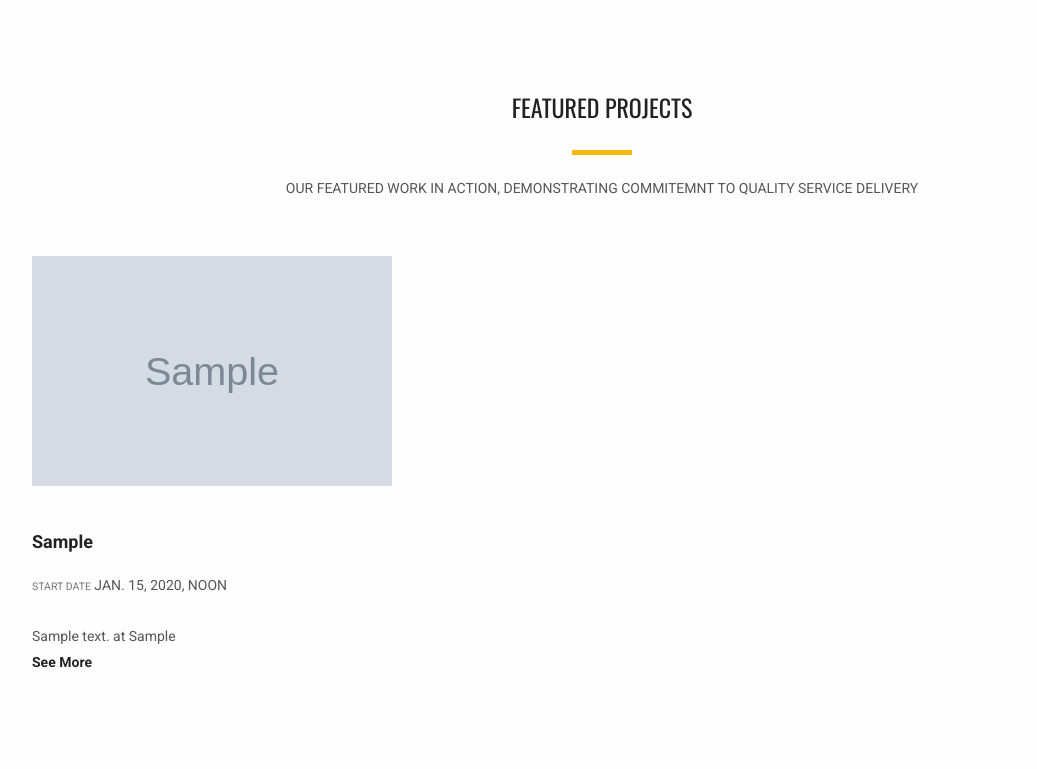
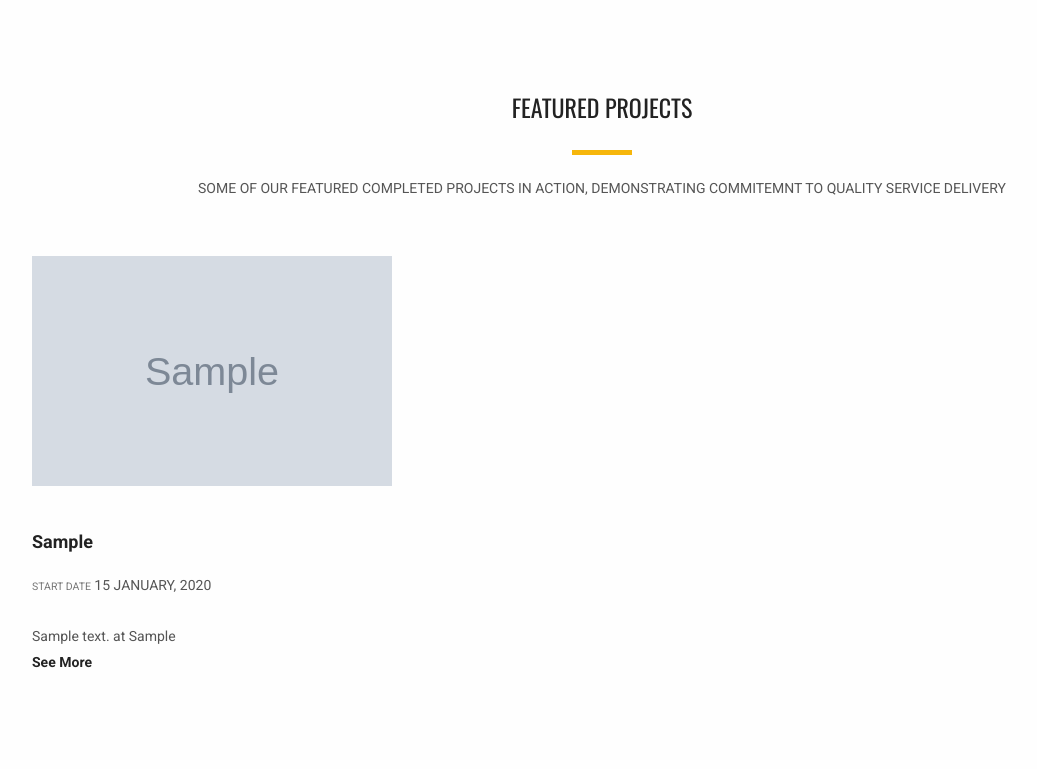
Before and after one commit to Isaacmaredi/mwelase, a Django app: page / in a window 1280 px wide. Shown: the part 1580-2349 px from the top of the page, without its empty margins (38-1075 px from the left). Run offline with Django 3.2, Linux system fonts and the light colour scheme; tables that the repository leaves empty hold one stand-in row (values such as "Sample post"); grey boxes marked "Sample" are stand-in pictures; some libraries are stand-ins or nearby versions.

Commit message:
modified date format and text on index page

```diff
--- a/templates/main_web/index.html
+++ b/templates/main_web/index.html
@@ -93,14 +93,14 @@
         <div class="container">
             <div class="tittle wow fadeInUp">
                 <h2>Featured Projects</h2>
-                <h4>Our featured work in action, demonstrating commitemnt to quality service delivery</h4>
+                <h4>Some of our featured completed projects in action, demonstrating commitemnt to quality service delivery</h4>
             </div>
             <div class="row latest_blog">
                 {% for project in projects %}
                 <div class="col-md-4 col-sm-6 blog_content">
                     <img src="{{project.image.url}}" width="360" height="230" alt="">
                     <a href="#" class="blog_heading">{{project.client}}</a>
-                    <h4><small> </small><a href="#"></a><small>start date</small> {{project.start_date}}</h4>
+                    <h4><small> </small><a href="#"></a><small>start date</small> {{project.start_date|date:"d F, Y"}}</h4>
                     <p>{{project.description}} at {{project.location}} <br>
                         <a class=" wow fadeInUp animated" data-wow-delay="1s" href=" {% url 'main_app:portfolio' %} ">See More</a>
                     </p>
```
